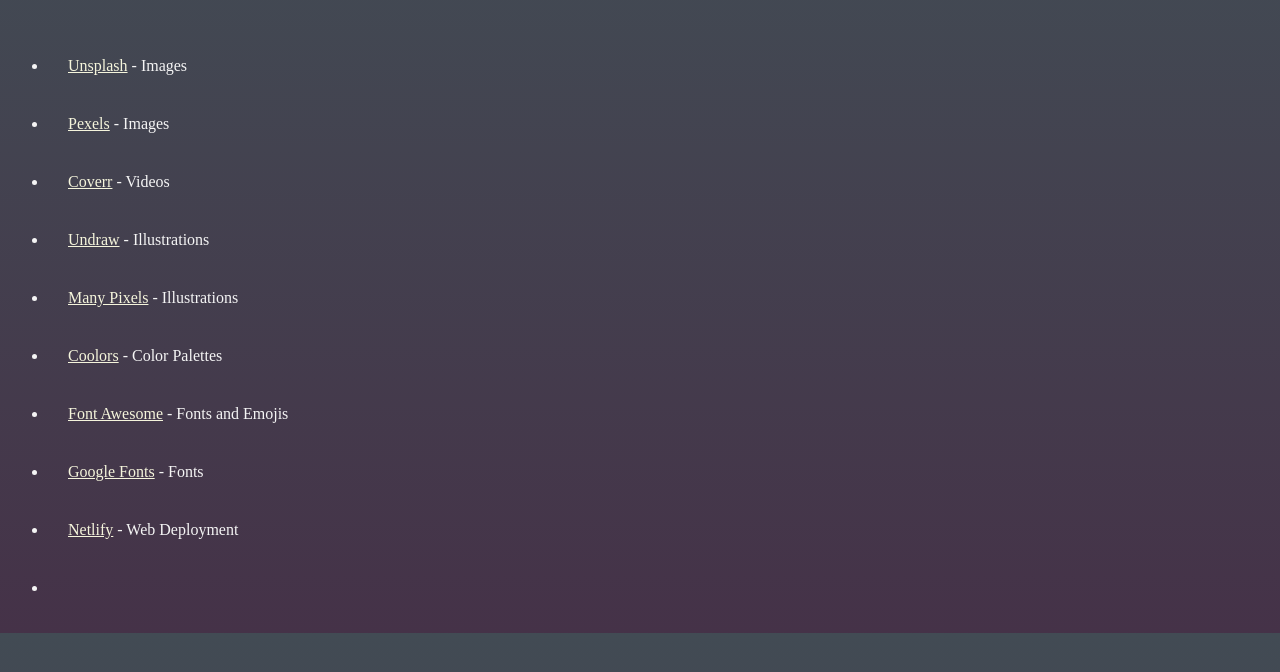
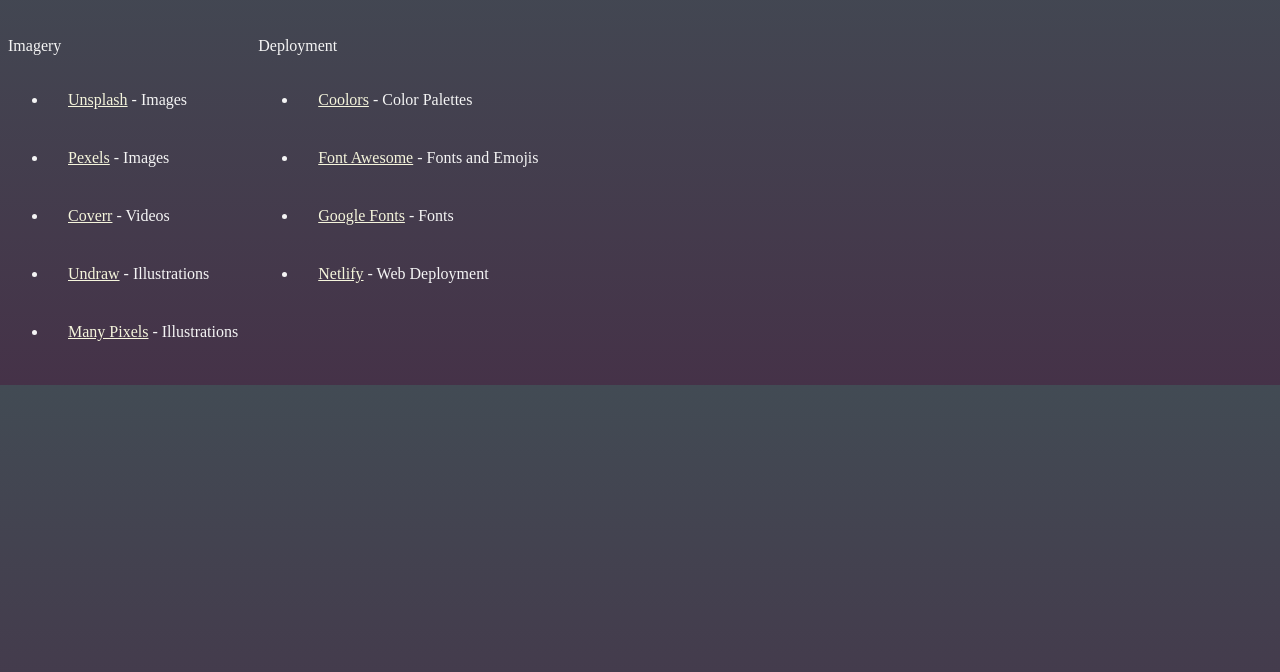
Before and after one commit to mjohnstone182/Coding-Support-Links, a plain HTML site: page index.html in a window 1280 px wide. Shown: the part 80-752 px from the top of the page. Drawn offline with Linux system fonts and the light colour scheme.

Commit message:
fix display

```diff
--- a/index.html
+++ b/index.html
@@ -10,7 +10,10 @@
 <body>
 <h1>Useful sites for Software Development!</h1>
 
-<div class="imagery">
+
+<div class="list-wrapper">
+<div class="first-row">
+<header>Imagery</header>
 <ul>
     <li>
 <a href="https://unsplash.com/" target="_blank" >Unsplash</a> - Images
@@ -27,6 +30,11 @@
     <li>
         <a href="www.manypixels.co/" target="_blank">Many Pixels</a> - Illustrations
     </li>
+    </ul>
+</div>
+<div class="second-row">
+    <header>Deployment</header>
+    <ul>
     <li>
         <a href="https://coolors.co/" target="_blank">Coolors</a> - Color Palettes
     </li>
@@ -37,12 +45,10 @@
     <a href="https://fonts.google.com/" target="_blank">Google Fonts</a> - Fonts
 </li>
 <li>
-<a href="" target="_blank">Netlify</a> - Web Deployment
-</li>
-<li>
-
+<a href="https://www.netlify.com/" target="_blank">Netlify</a> - Web Deployment
 </li>
 </ul>
 </div>
+</div>
 </body>
 </html>
--- a/styles.css
+++ b/styles.css
@@ -2,6 +2,11 @@ body {
     background: linear-gradient(#424B54, #453248);
     background-size: cover;
     color: whitesmoke;
+}
+.list-wrapper {
+    display: flex;
+
+
 }
 a:link {
     color: beige;
```
